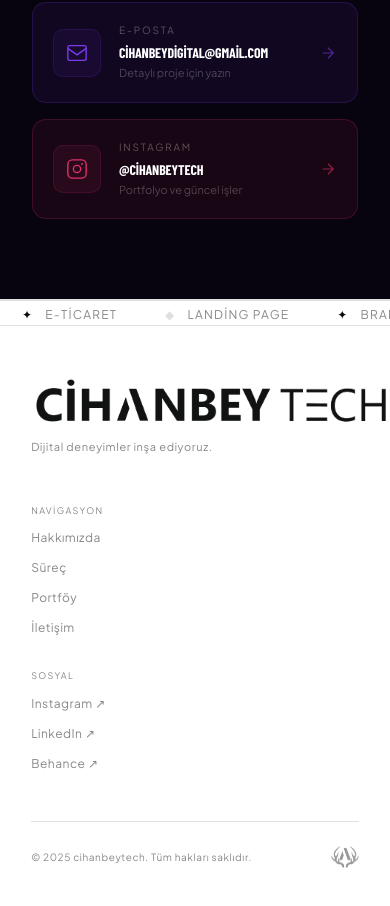
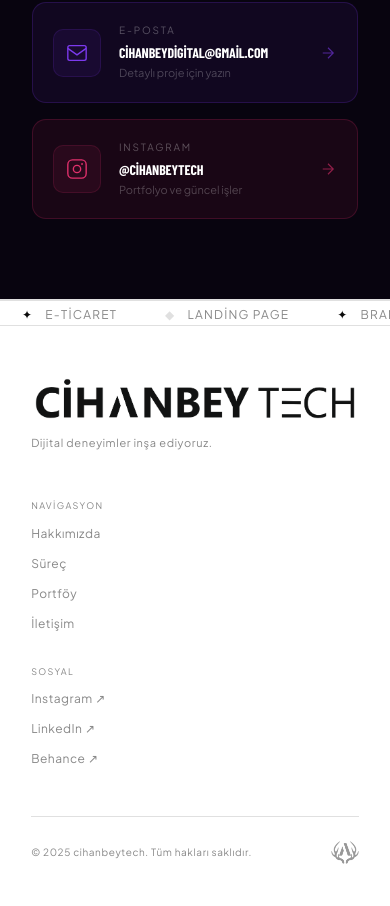
Before and after one commit to AligramTelegram/cihanbeytech, a Next.js app: page / in a window 390 px wide. Shown: the part 7254-8160 px from the top of the page. Built offline with nearby package versions, Linux system fonts and the light colour scheme; a web font is replaced by a local one.

Commit message:
footer: logo responsive maxWidth 100% on mobile

```diff
--- a/components/Footer.tsx
+++ b/components/Footer.tsx
@@ -33,7 +33,7 @@ export default function Footer() {
                 alt="cihanbeytech"
                 width={360}
                 height={72}
-                style={{ objectFit: "contain", display: "block" }}
+                style={{ objectFit: "contain", display: "block", maxWidth: "100%", height: "auto" }}
               />
               <p
                 style={{
@@ -42,7 +42,7 @@ export default function Footer() {
                   color: "var(--muted)",
                   marginTop: 12,
                   letterSpacing: "0.06em",
-                  width: 360,
+                  maxWidth: 360,
                 }}
               >
                 Dijital deneyimler inşa ediyoruz.
```
